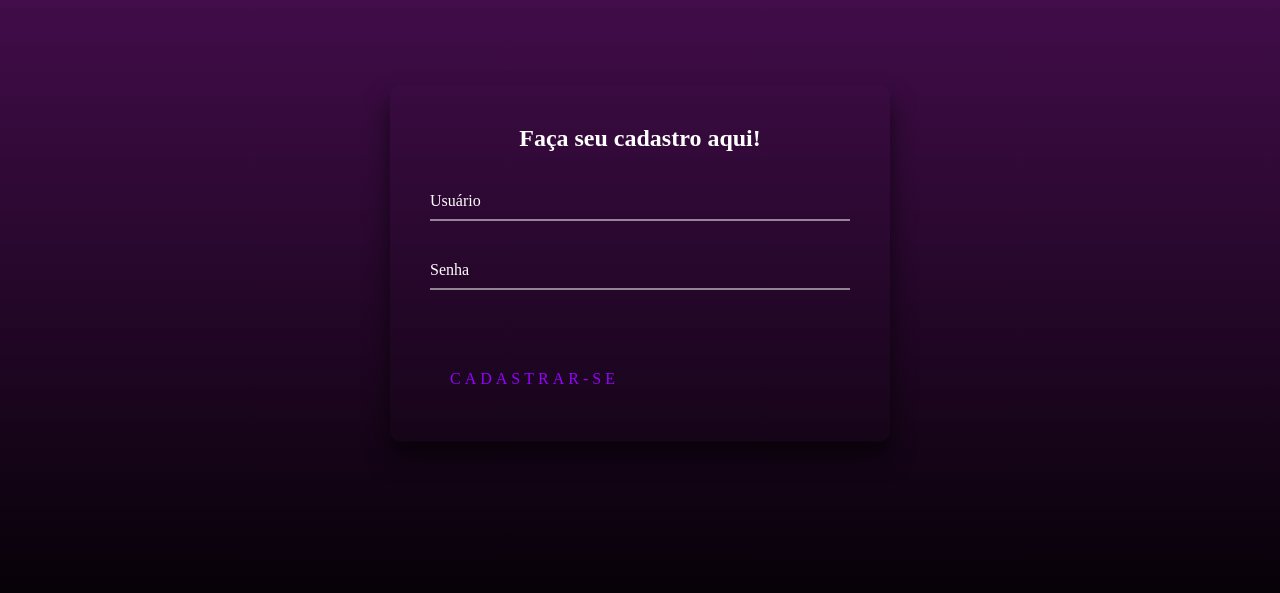
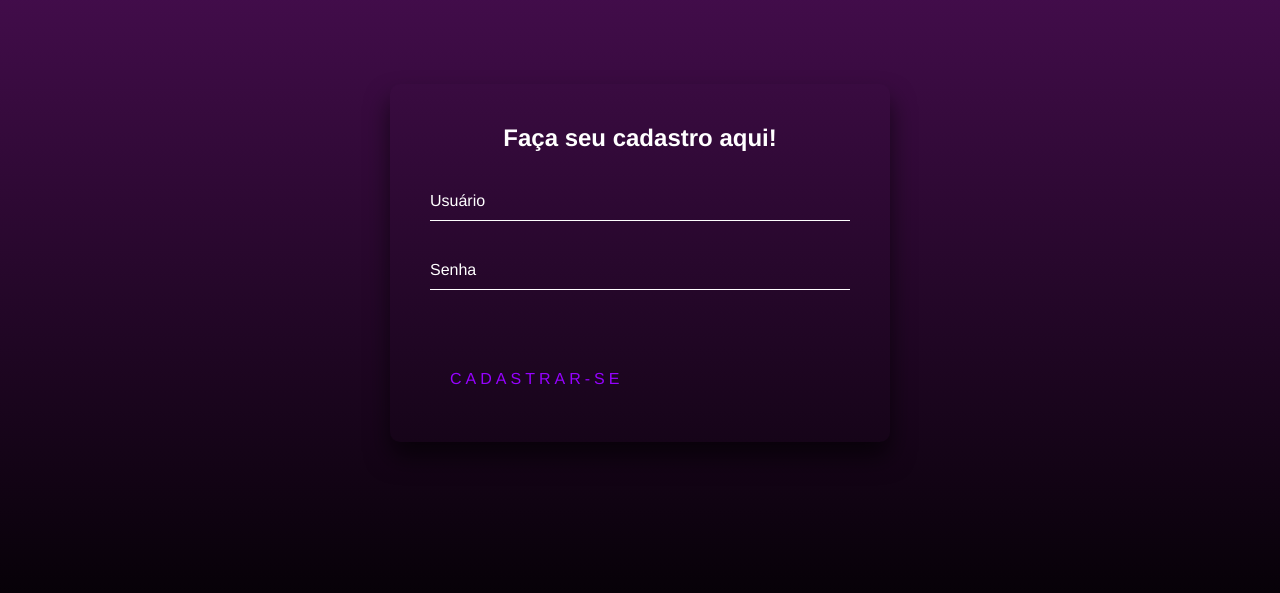
Before and after one commit to GeoRPOliveira/testeCadastro, a plain HTML site: page index.html in a window 1280 px wide. Shown: the part 137-730 px from the top of the page. Drawn offline with Linux system fonts and the light colour scheme.

Commit message:
Atualizandom

```diff
--- a/style.css
+++ b/style.css
@@ -47,6 +47,7 @@ body{
     padding: 0;
     color: #fff;
     text-align: center;
+    font-family: 'Franklin Gothic Medium', 'Arial Narrow', Arial, sans-serif;
   }
 
   .login-box .user-box {
@@ -72,6 +73,7 @@ body{
     font-size: 16px;
     color: #fff;
     transition: .5s;
+    font-family: 'Franklin Gothic Medium', 'Arial Narrow', Arial, sans-serif;
   }
 
   .login-box .user-box input:focus ~ label,
@@ -93,7 +95,8 @@ body{
     overflow: hidden;
     transition: .5s;
     margin-top: 40px;
-    letter-spacing: 4px
+    letter-spacing: 4px;
+    font-family: 'Franklin Gothic Medium', 'Arial Narrow', Arial, sans-serif;
   }
 
   .login-box a:hover {
```
